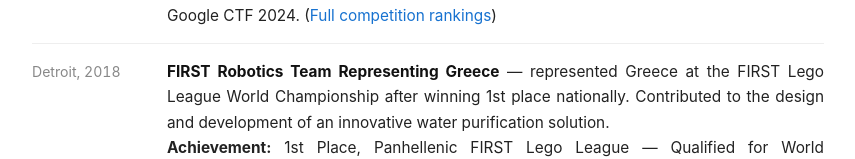
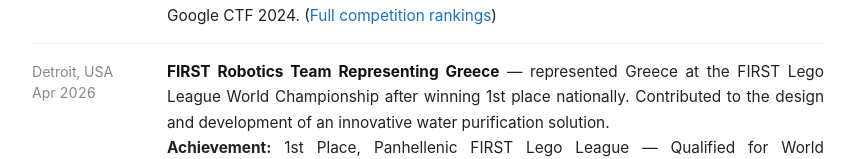
Before and after one commit to SpyrosMouroutis/SpyrosMouroutis.github.io, a plain HTML site: page index.html in a window 1280 px wide. Shown: the part 2748-2907 px from the top of the page, without its empty margins (212-1067 px from the left). Drawn offline with Linux system fonts and the light colour scheme.

Commit message:
fixed competitions

```diff
--- a/index.html
+++ b/index.html
@@ -191,7 +191,7 @@
     </div>
 
     <div class="timeline-row">
-      <div class="timeline-date">Detroit, 2018</div>
+      <div class="timeline-date">Detroit, USA<br>Apr 2026</div>
       <div class="timeline-content">
         <strong class="role">FIRST Robotics Team Representing Greece</strong> &mdash; represented Greece at the FIRST Lego League World Championship after winning 1st place nationally. Contributed to the design and development of an innovative water purification solution.<br>
         <strong>Achievement:</strong> 1st Place, Panhellenic FIRST Lego League &mdash; Qualified for World Championship.
```
